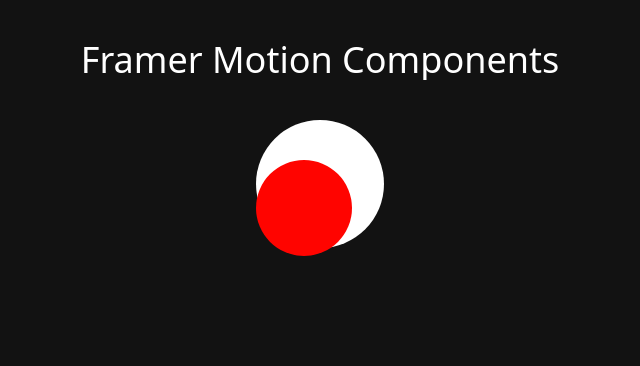
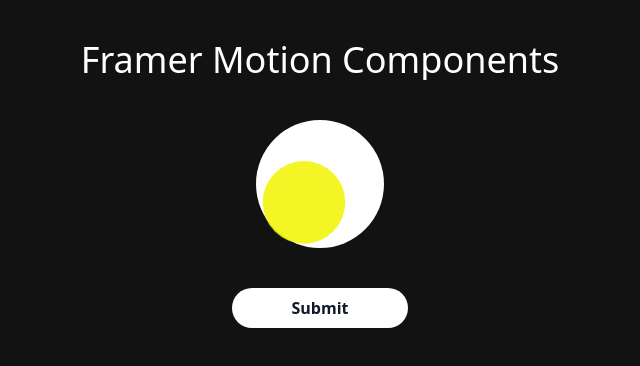
Before and after one commit to simplyObare/frame-motion, a React (Vite) app: page / in a window 1280 px wide. Shown: the top 366 px of the page, without its empty margins (320-960 px from the left). Built offline with nearby package versions, Linux system fonts and the light colour scheme.

Commit message:
gesture: whilehover and whiletap

```diff
--- a/src/App.jsx
+++ b/src/App.jsx
@@ -1,5 +1,6 @@
 import './App.css'
 import ExitandEnterAnimation from './framer-components/ExitandEnterAnimation'
+import { GestureButton } from './framer-components/GestureButton'
 // import { ProgressiveBar } from './framer-components/ProgressiveBar'
 
 export default function App() {
@@ -10,6 +11,8 @@
       </h1>
       {/* <ProgressiveBar />*/}
       <ExitandEnterAnimation />
+
+      <GestureButton />
     </div>
   )
 }
--- /dev/null
+++ b/src/framer-components/GestureButton.jsx
@@ -0,0 +1,15 @@
+import { motion } from 'motion/react'
+
+export const GestureButton = () => {
+  return (
+    <div className="flex justify-center mt-10">
+      <motion.button
+        whileHover={{ scale: 1.1, backgroundColor: 'rgb(0,0,255)' }}
+        whileTap={{ scale: 0.7 }}
+        className="bg-white rounded-full w-44 text-gray-900 font-bold p-2"
+      >
+        Submit
+      </motion.button>
+    </div>
+  )
+}
```
